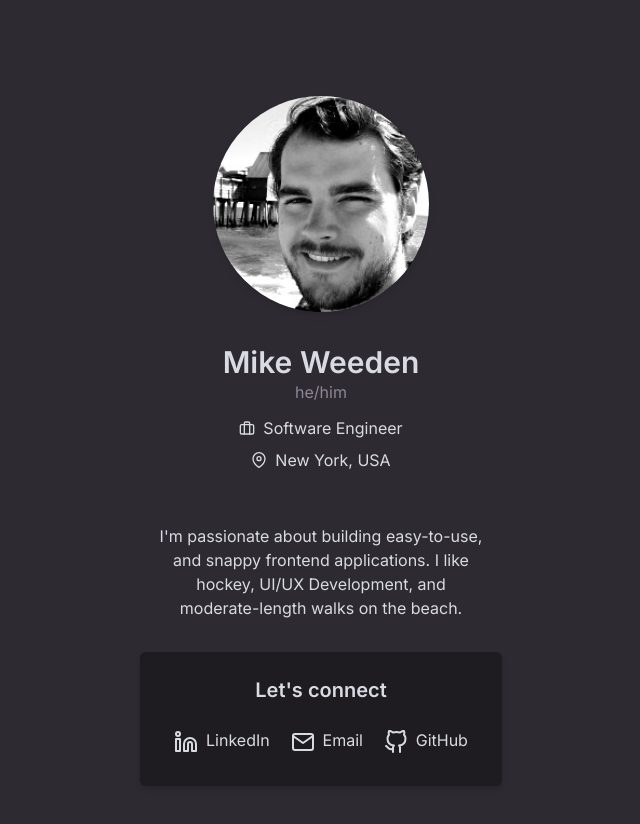
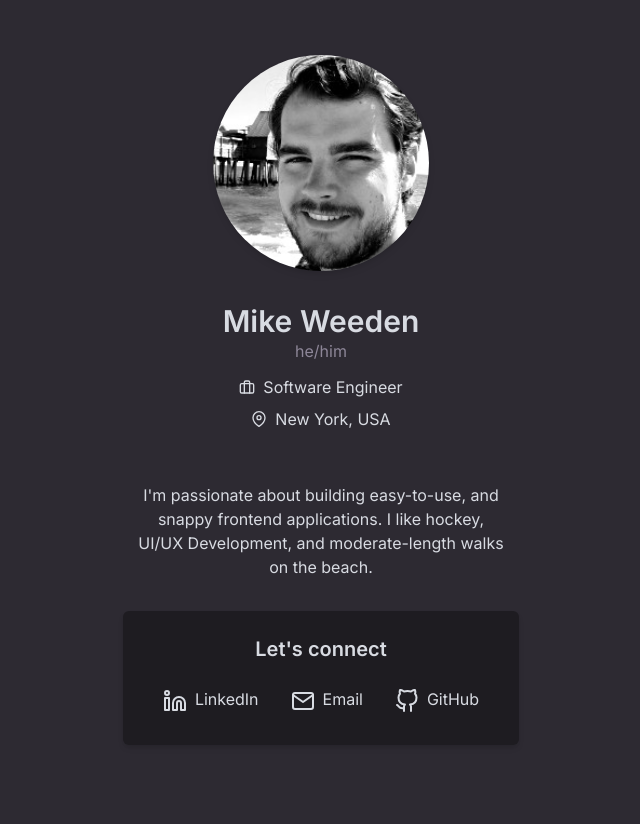
Before and after one commit to Mweeden36/mikeweeden.codes, a Next.js app: page / in a window 1280 px wide. Shown: the top 824 px of the page, without its empty margins (319-959 px from the left). After the commit the page ends 800 px from the top, so only its background shows below. Built offline with nearby package versions, Linux system fonts and the light colour scheme.

Commit message:
Adding some styling updates and polish

```diff
--- a/src/app/page.tsx
+++ b/src/app/page.tsx
@@ -4,7 +4,7 @@ import LinksBlock from "@/components/LinksBlock";
 
 export default function Home() {
   return (
-    <main className="flex min-h-screen flex-col items-center justify-center sm:p-24 p-8 gap-4">
+    <main className="flex min-h-screen flex-col items-center justify-center p-8 gap-4">
       <Image
         className="rounded-full drop-shadow-md"
         src="/headshotbw.jpg"
@@ -13,7 +13,7 @@ export default function Home() {
         height="216"
       />
       <InfoBlock />
-      <p className="sm:w-1/3 text-center p-4">
+      <p className="md:w-1/3 text-center p-4">
         I&apos;m passionate about building easy-to-use, and snappy frontend
         applications. I like hockey, UI/UX Development, and moderate-length
         walks on the beach.
--- a/src/components/LinksBlock.tsx
+++ b/src/components/LinksBlock.tsx
@@ -23,10 +23,10 @@ const links = [
 const rows = links.reduce((rowsMarkup, rowObj) => {
   return [
     ...rowsMarkup,
-    <li className="pb-2 inline" key={rowObj.href}>
+    <li className="pb-2 px-4 inline hover:text-primary" key={rowObj.href}>
       <Link href={rowObj.href} target="_blank">
         <rowObj.icon className="block sm:inline" />
-        <span className="sm:pl-2 sm:inline hidden">{rowObj.text}</span>
+        <span className="sm:pl-2 lg:inline hidden">{rowObj.text}</span>
       </Link>
     </li>,
   ];
@@ -35,7 +35,7 @@ const rows = links.reduce((rowsMarkup, rowObj) => {
 export default function LinksBlock() {
   return (
     <div className="w-full flex justify-center">
-      <div className="bg-advanced-darkness p-6 sm:w-1/3 rounded-md flex flex-col shadow-md">
+      <div className="bg-advanced-darkness p-6 rounded-md flex flex-col shadow-md">
         <h2 className="self-center text-xl pb-6 font-semibold">
           Let&apos;s connect
         </h2>
--- a/tailwind.config.ts
+++ b/tailwind.config.ts
@@ -8,10 +8,10 @@ const config: Config = {
   ],
   theme: {
     colors: {
-      primary: "#2079c7",
+      primary: "#FF7F2D",
       secondary: "#D8DBE2",
       silver: "#8D8698",
-      black: "#2d2A32",
+      black: "#2D2A32",
       "advanced-darkness": "#1E1C21"
     },
     extend: {
```
